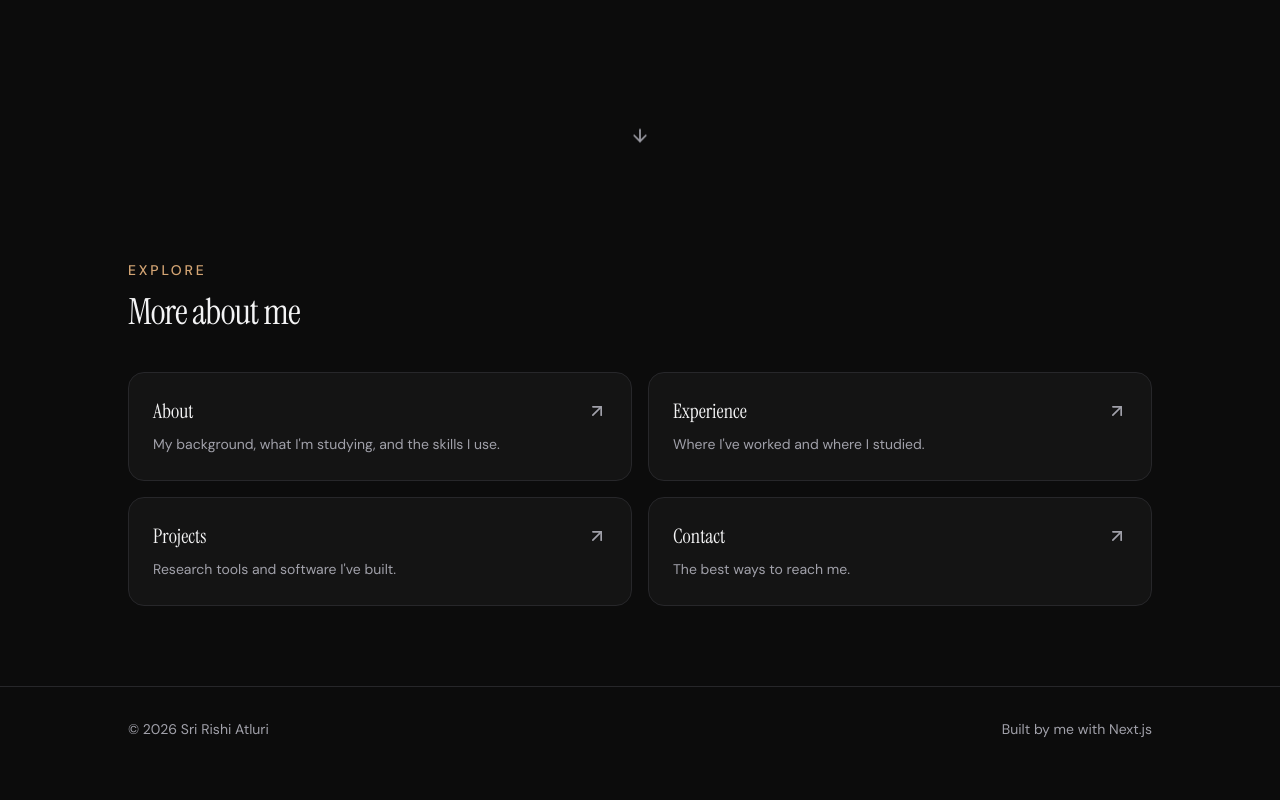
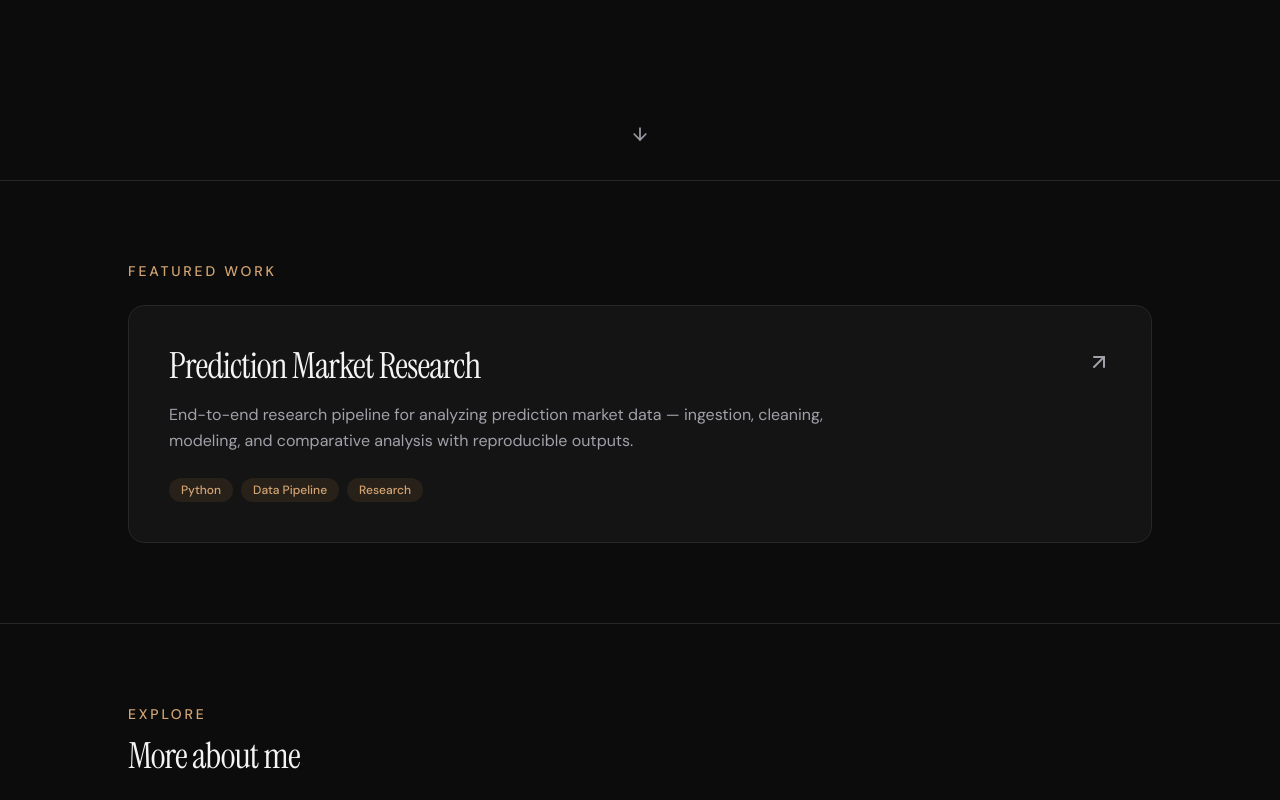
Before and after one commit to SriRishi-Atluri/portfolio, a Next.js app: page / in a window 1280 px wide. Shown: the part 540-1340 px from the top of the page. Before the commit the page ends 1311 px from the top, so only its background shows below. Built offline with nearby package versions, Linux system fonts and the light colour scheme.

Commit message:
Add featured project spotlight and card animations to landing page

```diff
--- a/src/app/globals.css
+++ b/src/app/globals.css
@@ -78,3 +78,7 @@ body {
 .animate-fade-up-delay-3 {
   animation: fade-up 0.6s ease-out 0.24s both;
 }
+
+.animate-fade-up-delay-4 {
+  animation: fade-up 0.6s ease-out 0.32s both;
+}
--- a/src/app/page.tsx
+++ b/src/app/page.tsx
@@ -1,3 +1,4 @@
+import { FeaturedProject } from "@/components/FeaturedProject";
 import { Footer } from "@/components/Footer";
 import { Hero } from "@/components/Hero";
 import { LandingHighlights } from "@/components/LandingHighlights";
@@ -9,6 +10,7 @@ export default function Home() {
       <Navbar />
       <main>
         <Hero />
+        <FeaturedProject />
         <LandingHighlights />
       </main>
       <Footer />
--- /dev/null
+++ b/src/components/FeaturedProject.tsx
@@ -0,0 +1,45 @@
+import { ArrowUpRight } from "lucide-react";
+import { site } from "@/lib/site";
+
+export function FeaturedProject() {
+  const project = site.projects.find((p) => p.featured);
+  if (!project) return null;
+
+  return (
+    <section className="border-t border-card-border px-6 py-20">
+      <div className="mx-auto max-w-5xl">
+        <p className="animate-fade-up text-sm font-medium uppercase tracking-[0.2em] text-accent">
+          Featured work
+        </p>
+
+        <a
+          href={project.href}
+          {...(project.href.startsWith("http")
+            ? { target: "_blank", rel: "noopener noreferrer" }
+            : {})}
+          className="animate-fade-up-delay-1 group mt-6 block rounded-2xl border border-card-border bg-card p-8 transition-colors hover:border-accent/50 sm:p-10"
+        >
+          <div className="flex flex-wrap items-start justify-between gap-4">
+            <h2 className="font-serif text-3xl tracking-tight text-foreground transition-colors group-hover:text-accent sm:text-4xl">
+              {project.title}
+            </h2>
+            <ArrowUpRight className="mt-1 h-6 w-6 shrink-0 text-muted transition-transform group-hover:-translate-y-0.5 group-hover:translate-x-0.5 group-hover:text-accent" />
+          </div>
+          <p className="mt-4 max-w-2xl text-base leading-relaxed text-muted">
+            {project.description}
+          </p>
+          <ul className="mt-6 flex flex-wrap gap-2">
+            {project.tags.map((tag) => (
+              <li
+                key={tag}
+                className="rounded-full bg-accent-muted/50 px-3 py-1 text-xs font-medium text-accent"
+              >
+                {tag}
+              </li>
+            ))}
+          </ul>
+        </a>
+      </div>
+    </section>
+  );
+}
--- a/src/components/LandingHighlights.tsx
+++ b/src/components/LandingHighlights.tsx
@@ -4,7 +4,7 @@ import { site } from "@/lib/site";
 
 export function LandingHighlights() {
   return (
-    <section className="px-6 py-20">
+    <section className="border-t border-card-border px-6 py-20">
       <div className="mx-auto max-w-5xl">
         <p className="text-sm font-medium uppercase tracking-[0.2em] text-accent">
           Explore
@@ -14,11 +14,11 @@ export function LandingHighlights() {
         </h2>
 
         <div className="mt-10 grid gap-4 sm:grid-cols-2">
-          {site.nav.map((item) => (
+          {site.nav.map((item, index) => (
             <Link
               key={item.href}
               href={item.href}
-              className="group rounded-2xl border border-card-border bg-card p-6 transition-colors hover:border-accent/50"
+              className={`group animate-fade-up-delay-${index + 1} rounded-2xl border border-card-border bg-card p-6 transition-all hover:-translate-y-1 hover:border-accent/50 hover:shadow-lg`}
             >
               <div className="flex items-center justify-between">
                 <h3 className="font-serif text-xl text-foreground transition-colors group-hover:text-accent">
```
